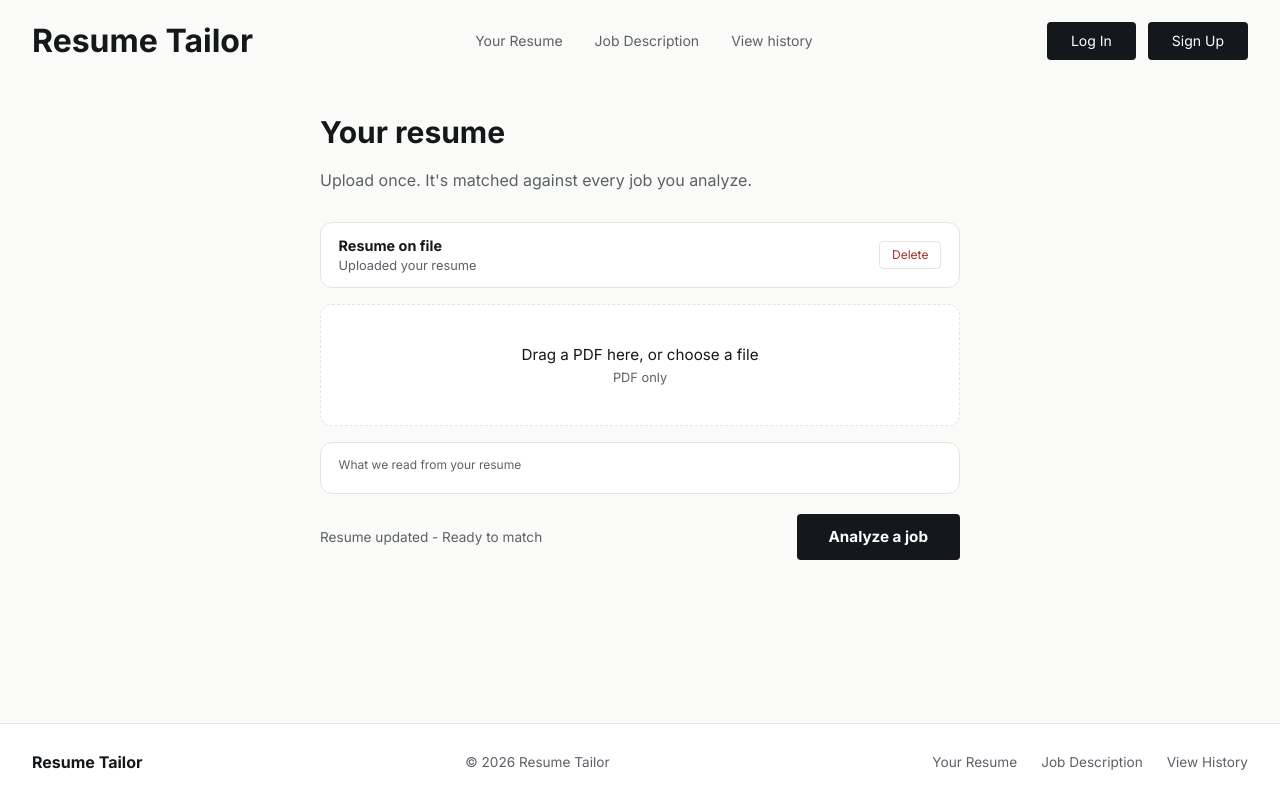
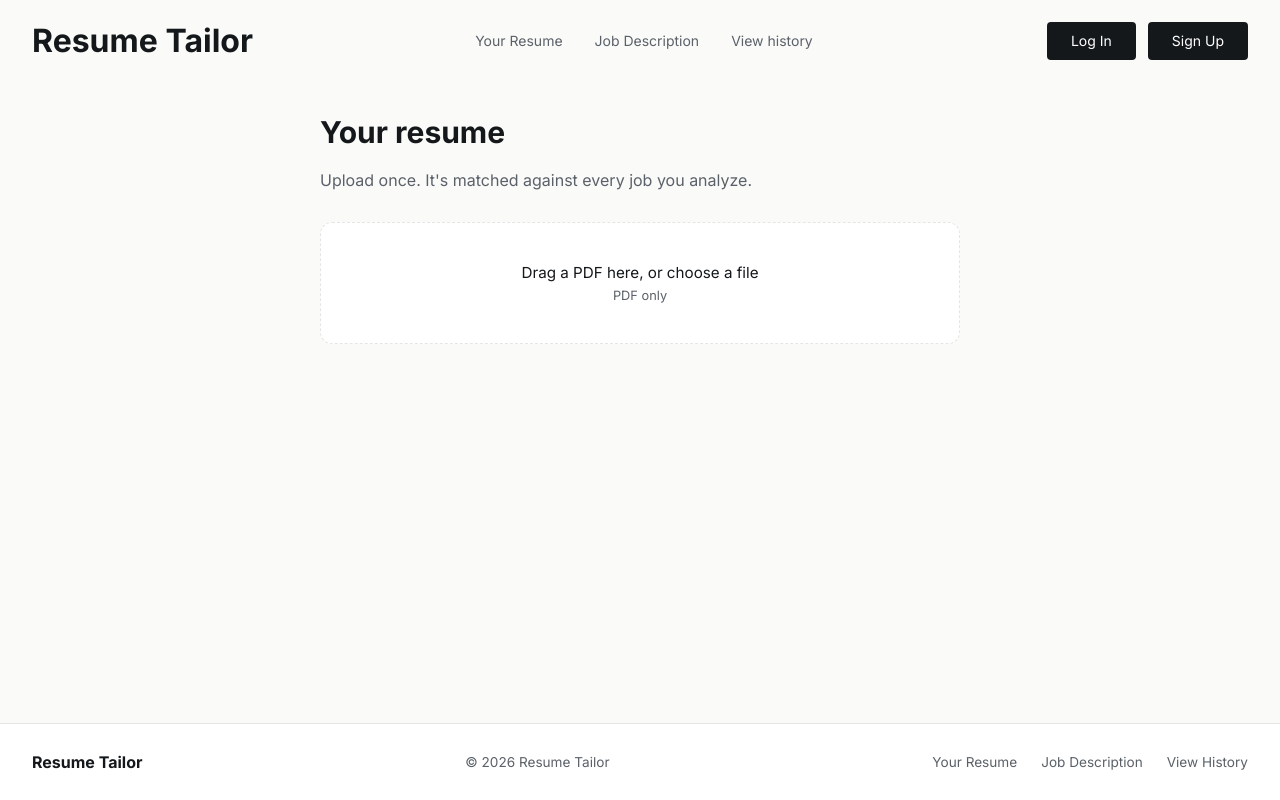
Before and after one commit to gianghiio/job-tracker, a Next.js app: page /resume in a window 1280 px wide. Built offline with nearby package versions, Linux system fonts and the light colour scheme; no server answers.

Commit message:
Remove placeholder resume cards from resume page

```diff
--- a/src/app/resume/page.tsx
+++ b/src/app/resume/page.tsx
@@ -68,14 +68,6 @@ export default function Resume() {
             <h1 className="page-heading">Your resume</h1>
             <p className="page-subtitle">Upload once. It's matched against every job you analyze.</p>
 
-            <div className="resume-status">
-                <div>
-                    <p className="resume-status-title">Resume on file</p>
-                    <p className="resume-status-meta">Uploaded your resume</p>
-                </div>
-                <button className="delete-button">Delete</button>
-            </div>
-
             <input type="file" accept=".pdf" ref={resumeInput} style={{ display: "none" }} onChange={(e) => {
                     pickFile(e.target.files?.[0]);
                     e.target.value = "";
@@ -104,15 +96,6 @@ export default function Resume() {
                     </button>
                 </div>
             )}
-
-            <div className="resume-preview">
-                <p className="resume-preview-label">What we read from your resume</p>
-            </div>
-
-            <div className="resume-footer-row">
-                <p className="resume-footer-note">Resume updated - Ready to match</p>
-                <Link href="/tailor" className="cta-button">Analyze a job </Link>
-            </div>
         </div>
         <Footer></Footer>
     </div>
```
